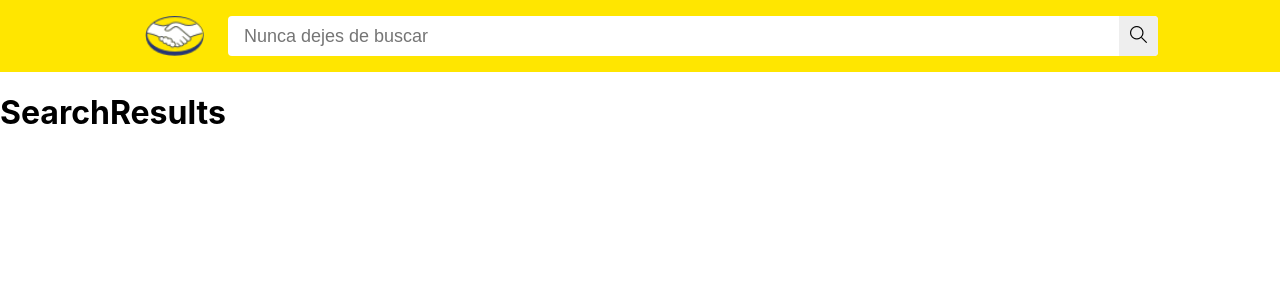
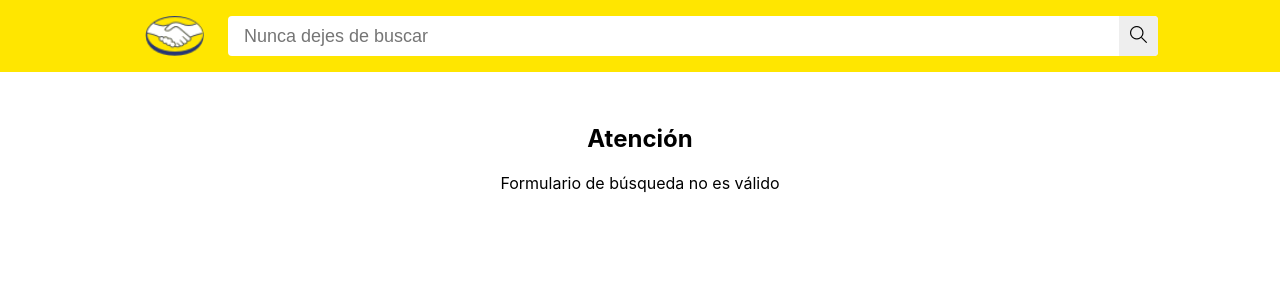
Before and after one commit to rafaelpelle/meli-frontend-challenge, a React (Create React App) app: page /items in a window 1280 px wide. Shown: the top 300 px of the page. Built offline with nearby package versions, Linux system fonts and the light colour scheme.

Commit message:
feat: search results with Loader and error message

```diff
--- /dev/null
+++ b/src/components/Loader/Loader.scss
@@ -0,0 +1,37 @@
+@import '../../styleguide/colors';
+
+.loader-container {
+  position: fixed;
+  top: 0;
+  left: 0;
+  height: 100vh;
+  width: 100vw;
+  display: flex;
+  align-items: center;
+  justify-content: center;
+  flex-direction: column;
+  background-color: $light-gray;
+  transition: all 300ms ease-in-out;
+
+  .loader-spinner {
+    border: 16px solid $gray;
+    border-top: 16px solid $blue;
+    border-radius: 50%;
+    width: 120px;
+    height: 120px;
+    animation: spin 500ms linear infinite;
+
+    @keyframes spin {
+      0% {
+        transform: rotate(0deg);
+      }
+      100% {
+        transform: rotate(360deg);
+      }
+    }
+  }
+
+  .loader-text {
+    color: $blue;
+  }
+}
--- /dev/null
+++ b/src/components/Loader/index.tsx
@@ -0,0 +1,12 @@
+import './Loader.scss';
+
+function Loader() {
+  return (
+    <div className="loader-container">
+      <div className="loader-spinner" />
+      <h4 className="loader-text">Cargando...</h4>
+    </div>
+  );
+}
+
+export default Loader;
--- a/src/components/NavHeader/NavHeader.scss
+++ b/src/components/NavHeader/NavHeader.scss
@@ -1,9 +1,11 @@
-@import '../../styleguide/font';
 @import '../../styleguide/colors';
 @import '../../styleguide/spacing';
 @import '../../styleguide/breakpoints';
 
 .nav-header {
+  z-index: 10;
+  position: sticky;
+  top: 0;
   width: 100%;
   overflow: hidden;
   background-color: $yellow;
--- a/src/components/SearchField/SearchField.scss
+++ b/src/components/SearchField/SearchField.scss
@@ -1,7 +1,6 @@
 @import '../../styleguide/font';
 @import '../../styleguide/colors';
 @import '../../styleguide/spacing';
-@import '../../styleguide/breakpoints';
 @import '../../styleguide/border';
 
 .search-field-container {
--- a/src/components/index.ts
+++ b/src/components/index.ts
@@ -1,5 +1,6 @@
 import CompanyLogo from './CompanyLogo';
+import Loader from './Loader';
 import NavHeader from './NavHeader';
 import SearchField from './SearchField';
 
-export { CompanyLogo, NavHeader, SearchField };
+export { CompanyLogo, Loader, NavHeader, SearchField };
--- a/src/hooks/useSearchResults.ts
+++ b/src/hooks/useSearchResults.ts
@@ -35,5 +35,6 @@ export function useSearchResults() {
     isLoading,
     errorMsg,
     results,
+    search: searchParams.get('search'),
   };
 }
--- /dev/null
+++ b/src/pages/SearchResults/SearchResults.scss
@@ -0,0 +1,6 @@
+@import '../../styleguide/spacing';
+
+.error-container {
+  text-align: center;
+  padding: $spacing-lg;
+}
--- a/src/pages/SearchResults/index.tsx
+++ b/src/pages/SearchResults/index.tsx
@@ -1,13 +1,20 @@
+import { Loader } from '../../components';
 import { useSearchResults } from '../../hooks/useSearchResults';
+import './SearchResults.scss';
 
 function SearchResults() {
-  const searchResults = useSearchResults();
+  const { isLoading, errorMsg, results, search } = useSearchResults();
 
   return (
-    <div>
-      <h1>SearchResults</h1>
-      {/* <p>{searchParams.get('search')}</p> */}
-    </div>
+    <main>
+      {isLoading && <Loader />}
+      {errorMsg && (
+        <section className="error-container">
+          <h1>Atención</h1>
+          <p>{errorMsg}</p>
+        </section>
+      )}
+    </main>
   );
 }
 
```
